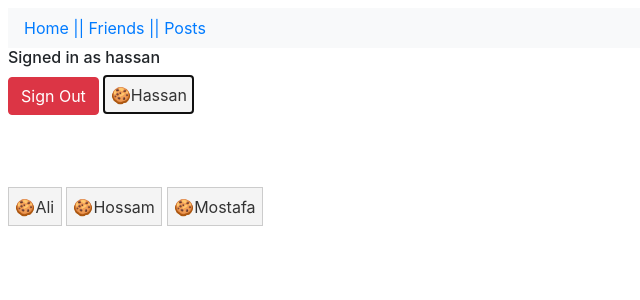
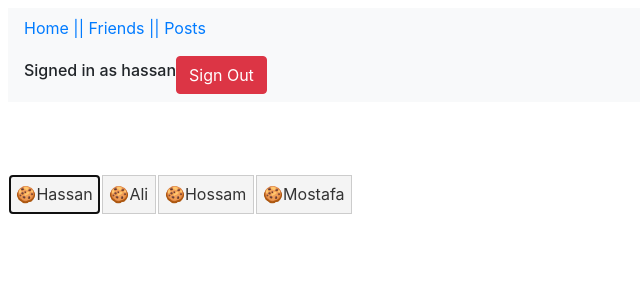
Before and after one commit to bedairhassan/Minimalistic-Social-Media, a Svelte app: page / in a window 1280 px wide. Both pictures are taken after a click on the button "🍪Hassan". Shown: the top 300 px of the page, without its empty margins (0-640 px from the left). Built offline with nearby package versions, Linux system fonts and the light colour scheme.

Commit message:
✅✅signin display signout button

```diff
--- a/src/App.svelte
+++ b/src/App.svelte
@@ -4,6 +4,9 @@
     import Posts from "./visuals/posts/Posts.svelte";
     import Friends from "./visuals/friends/Friends.svelte";
     import CookiePage from "./visuals/DEV/Cookie.svelte";
+
+
+    import NavBarLoggedIn from './visuals/extras/NavBarLoggedIn.svelte'
 
     export let url = "";
 
@@ -38,6 +41,9 @@
         </ul>
     </nav>
 
+    <NavBarLoggedIn />
+
+
     <div>
         <Route path="friends" component={Friends} />
         <Route path="posts" component={Posts} />
--- a/src/visuals/DEV/Cookie.svelte
+++ b/src/visuals/DEV/Cookie.svelte
@@ -26,12 +26,24 @@ $:signedIn.subscribe(lastSignedIn=>currentSignedIn=lastSignedIn)
 
 </script>
 
-<h6>Signed in as {currentSignedIn}</h6>
-<button on:click={()=>set_cookie()} class="btn btn-danger">Sign Out</button>
+<!-- <h6>Signed in as {currentSignedIn}</h6>
+<button on:click={()=>set_cookie()} class="btn btn-danger">Sign Out</button> -->
 
-<button on:click={()=>set_cookie('hassan')}>🍪Hassan</button>
+<br/>
 
-<br/><br/><br/><br/>
-<button on:click={()=>set_cookie('ali')}>🍪Ali</button>
-<button on:click={()=>set_cookie('hossam')}>🍪Hossam</button>
-<button on:click={()=>set_cookie('mostafa')}>🍪Mostafa</button>
+<br/><br/>
+
+
+
+<tr>
+    <td><button on:click={()=>set_cookie('hassan')}>🍪Hassan</button>
+    </td>
+    <td><button on:click={()=>set_cookie('ali')}>🍪Ali</button>
+    </td>
+    <td><button on:click={()=>set_cookie('hossam')}>🍪Hossam</button>
+    </td>
+    <td><button on:click={()=>set_cookie('mostafa')}>🍪Mostafa</button>
+    </td>
+    <!-- <tr></tr> -->
+    <!-- <tr></tr> -->
+</tr>
--- /dev/null
+++ b/src/visuals/extras/NavBarLoggedIn.svelte
@@ -0,0 +1,48 @@
+<script>
+    // import signedIn from '../../store/signedIn'
+    // $:signedIn.subscribe(lastSignedIn=>currentSignedIn=lastSignedIn)
+    import { Router, Link, Route } from "svelte-routing";
+
+    import signedIn from "../../store/signedIn";
+
+    const set_cookie = (currentSignedIn) => {
+        if (!currentSignedIn) {
+            signedIn.update((lastSignedIn) => {
+                return null;
+            });
+        }
+
+        signedIn.update((lastSignedIn) => currentSignedIn);
+    };
+
+    let currentSignedIn = "";
+
+    $: signedIn.subscribe((lastSignedIn) => (currentSignedIn = lastSignedIn));
+</script>
+
+{#if currentSignedIn}
+    <nav class="navbar navbar-expand-lg navbar-light bg-light">
+        <ul class="navbar-nav">
+            <li class="nav-item">
+                <h6>Signed in as {currentSignedIn}</h6>
+            </li>
+        </ul>
+        <ul class="navbar-nav">
+            <li class="nav-item">
+                <button on:click={() => set_cookie()} class="btn btn-danger"
+                    >Sign Out</button
+                >
+            </li>
+        </ul>
+    </nav>
+{:else}
+
+    <nav class="navbar navbar-expand-lg navbar-light bg-light">
+        <ul class="navbar-nav">
+            <li class="nav-item">
+                <Link to="SignIn">| SignIn |</Link>
+            </li>
+        </ul>
+    </nav>
+
+{/if}
```
Also changed, not shown: src/visuals/friends/Accepted/TODO DELETE FRIEND.txt (deleted).
